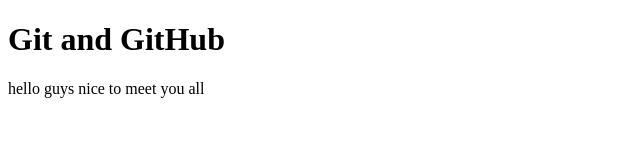
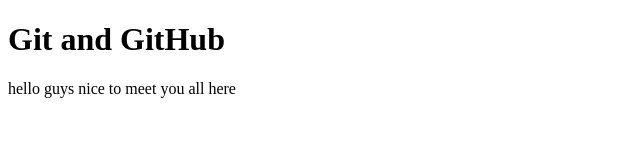
Before and after one commit to Vaishnavi-Gaikwad-25/LocalRepo, a plain HTML site: page index.html in a window 1280 px wide. Shown: the full height of the page, 0-640 px from the left. Drawn offline with Linux system fonts and the light colour scheme.

Commit message:
add here

```diff
--- a/index.html
+++ b/index.html
@@ -7,6 +7,6 @@
 </head>
 <body>
     <h1>Git and GitHub</h1>
-    <p>hello guys nice to meet you all</p>
+    <p>hello guys nice to meet you all here</p>
 </body>
 </html>
```
